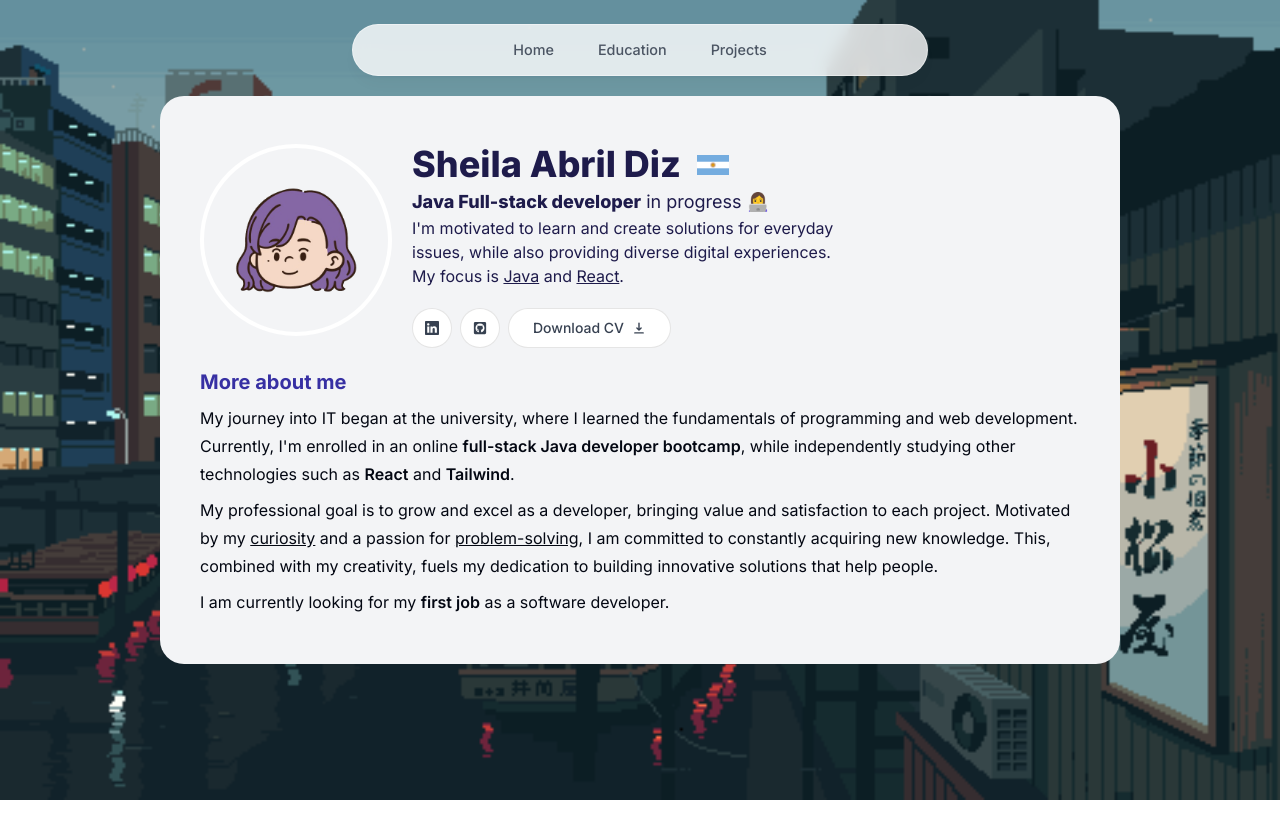
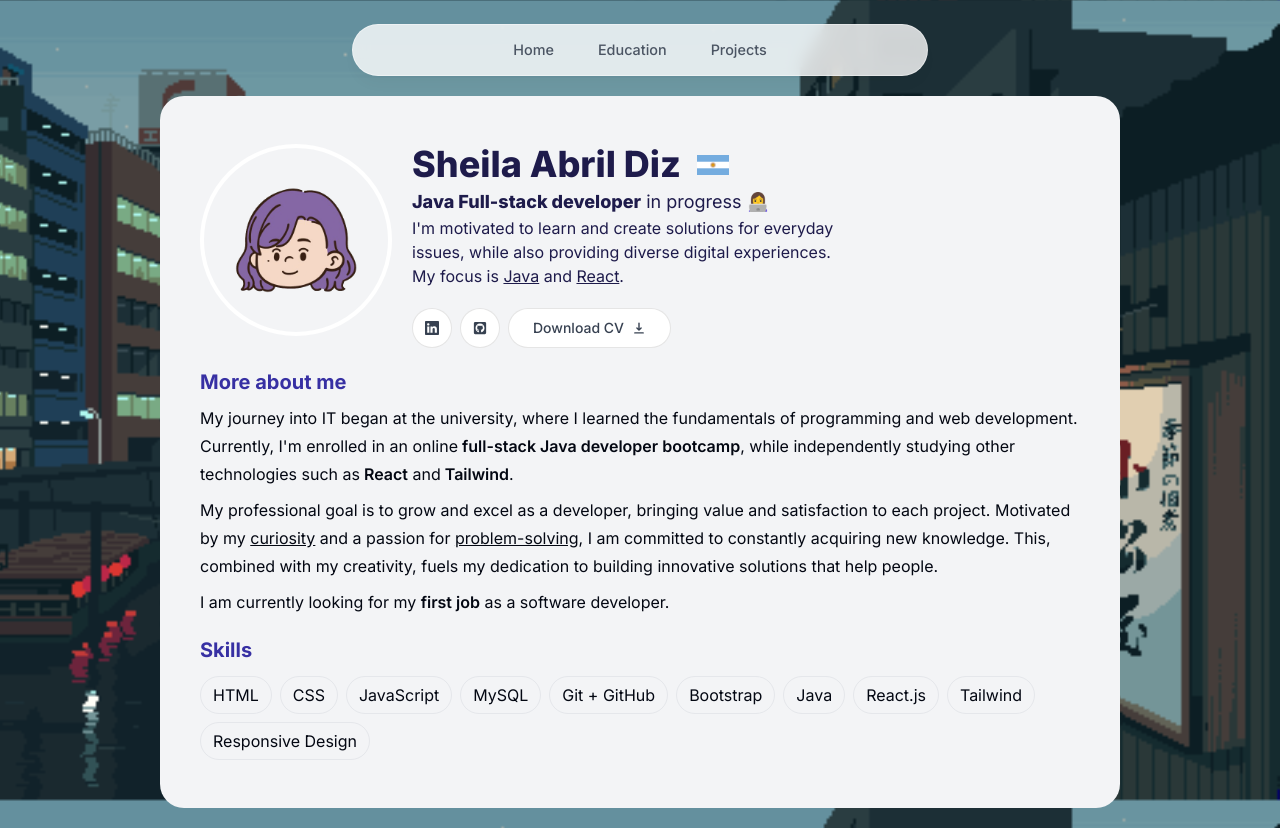
Before and after one commit to sheidiz/portfolio-new, a Next.js app: page / in a window 1280 px wide. Before the commit the page ends 800 px from the top, so only its background shows below. Built offline with nearby package versions, Linux system fonts and the light colour scheme.

Commit message:
feat: add skills section

```diff
--- a/app/page.js
+++ b/app/page.js
@@ -1,15 +1,14 @@
 "use client";
 
-import MainContainer from "@/components/main-container";
 import Image from "next/image";
 import { motion } from "framer-motion";
+import MainContainer from "@/components/main-container";
 import ProfilePic from "@/public/images/pic.png";
 import ArgFlag from "@/public/images/argentina-flag-icon.png";
-import Link from "next/link";
-import { BsArrowRight, BsLinkedin } from "react-icons/bs";
+import { BsLinkedin } from "react-icons/bs";
 import { HiDownload } from "react-icons/hi";
 import { FaGithubSquare } from "react-icons/fa";
-
+import { skillsData } from "@/lib/data";
 
 export default function Home() {
 
@@ -57,16 +56,29 @@ export default function Home() {
         </div>
       </motion.section>
       <motion.section className="flex flex-col gap-2 mt-5 leading-7"
-        initial={{ opacity: 0, y: 100 }}
-        animate={{ opacity: 1, y: 0 }}>
+        initial={{ opacity: 0 }}
+        animate={{ opacity: 1 }}>
         <p className="text-xl font-bold text-indigo-800">More about me</p>
-        <p>
-          My journey into IT began at the university, where I learned the fundamentals of programming and web development. Currently, I'm enrolled in an online <span className='font-semibold'>full-stack Java developer bootcamp</span>, while independently studying other technologies such as <span className='font-semibold'>React</span> and <span className='font-semibold'>Tailwind</span>.
+        <p>My journey into IT began at the university, where I learned the fundamentals of programming and web development. Currently, I'm enrolled in an online
+          <span className='font-semibold'> full-stack Java developer bootcamp</span>
+          , while independently studying other technologies such as
+          <span className='font-semibold'> React</span> and
+          <span className='font-semibold'> Tailwind</span>.
         </p>
-        <p>
-          My professional goal is to grow and excel as a developer, bringing value and satisfaction to each project. Motivated by my <span className='underline'>curiosity</span> and a passion for <span className='underline'>problem-solving</span>, I am committed to constantly acquiring new knowledge. This, combined with my creativity, fuels my dedication to building innovative solutions that help people.
+        <p>My professional goal is to grow and excel as a developer, bringing value and satisfaction to each project. Motivated by my {" "}
+          <span className='underline'>curiosity</span> and a passion for{" "}
+          <span className='underline'>problem-solving</span>
+          , I am committed to constantly acquiring new knowledge. This, combined with my creativity, fuels my dedication to building innovative solutions that help people.
         </p>
         <p>I am currently looking for my <span className='font-semibold'>first job</span> as a software developer.</p>
+      </motion.section>
+      <motion.section className="flex flex-col gap-3 mt-5 leading-7">
+        <p className="text-xl font-bold text-indigo-800">Skills</p>
+        <div className="flex flex-row grow flex-wrap gap-2">
+          {skillsData.map((skill, index) => {
+            return <p key={index} className="rounded-full border px-3 py-1">{skill}</p>
+          })}
+        </div>
       </motion.section>
     </MainContainer>
   )
--- a/lib/data.ts
+++ b/lib/data.ts
@@ -3,3 +3,16 @@ export const links = [
 	{ name: "Education", path: "/education", },
 	{ name: "Projects", path: "/projects", }
 ] as const;
+
+export const skillsData = [
+	"HTML",
+	"CSS",
+	"JavaScript",
+	"MySQL",
+	"Git + GitHub",
+	"Bootstrap",
+	"Java",
+	"React.js",
+	"Tailwind",
+	"Responsive Design",
+] as const;
```
